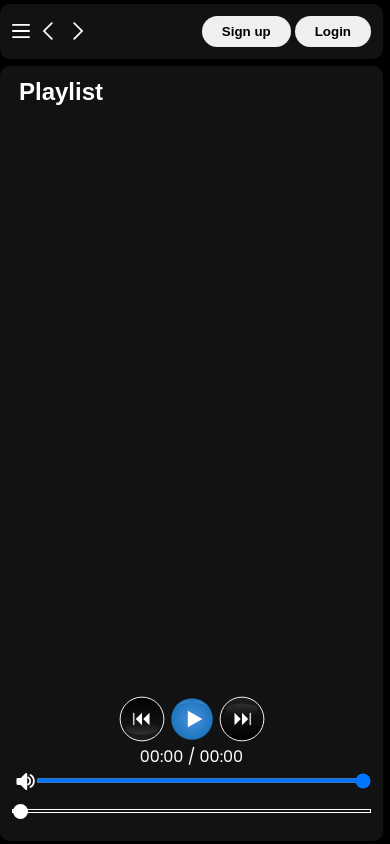
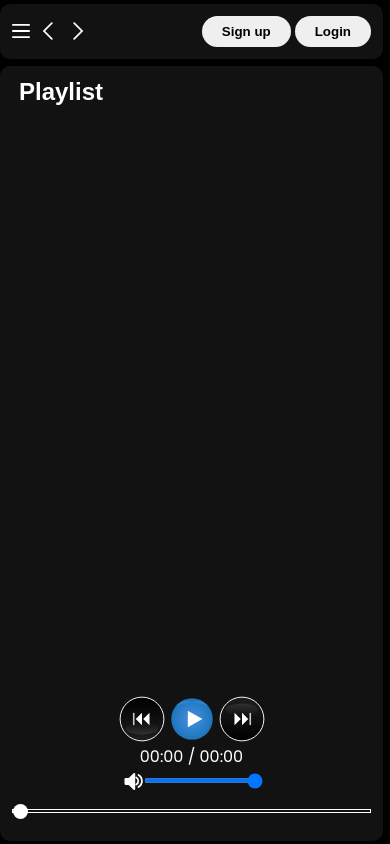
Before and after one commit to Ankittkr/PulseTune-Web-Player, a plain HTML site: page index.html in a window 390 px wide. Drawn offline with Linux system fonts and the light colour scheme; no server answers.

Commit message:
Updated the css

```diff
--- a/style.css
+++ b/style.css
@@ -349,9 +349,7 @@
     .voltime{
         flex-direction: column-reverse;
     }
-    .volume {
-        width: 100%;
-    }
+
 }
 
 @media (max-width : 500px) {
@@ -373,4 +371,5 @@
     .voltime{
         justify-content: space-between;
     }
+
 }
```
